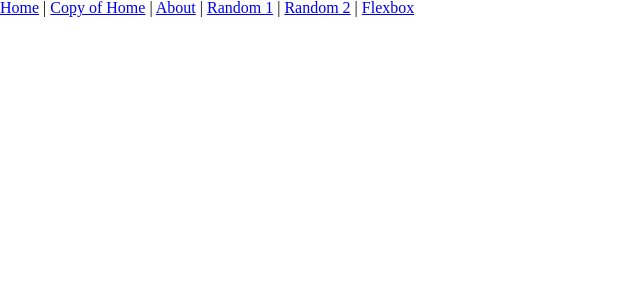
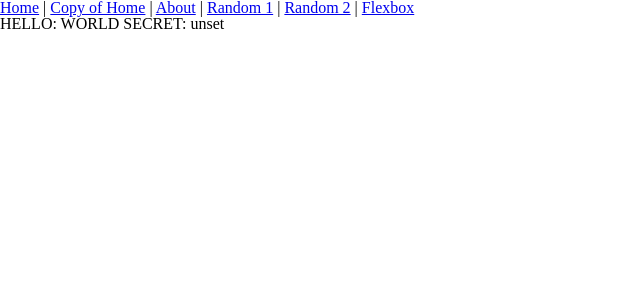
Before and after one commit to weatbix-kid/vue-test-app, a Vue app: page / in a window 1280 px wide. Shown: the top 300 px of the page, without its empty margins (0-640 px from the left). Built offline with nearby package versions, Linux system fonts and the light colour scheme; no server answers.

Commit message:
.env vars and files

```diff
--- a/src/views/Home.vue
+++ b/src/views/Home.vue
@@ -2,12 +2,16 @@
   <div class='home'>
     <div v-if="!loading">
       {{ info.USD }}
+
+      HELLO: {{ hello }}
+      SECRET: {{ secret }}
     </div>
   </div>
 </template>
 
 <script>
 import axios from 'axios'
+import { log } from 'util';
 
 export default {
   name: 'home',
@@ -15,7 +19,9 @@ export default {
     return {
       info: '',
       loading: '',
-      errored: ''
+      errored: '',
+      hello: '',
+      secret: ''
     }
   },
   methods: {
@@ -25,7 +31,9 @@ export default {
     // Computed
   },
   mounted() {
-    console.log('Hola ma mia');
+    this.hello = process.env.VUE_APP_HELLO
+    this.secret = process.env.VUE_APP_SECRET
+    console.log(`ID:${process.env.VUE_APP_OD_API_ID} KEY:${process.env.VUE_APP_OD_API_KEY}`);
 
     axios
       .get('https://api.coindesk.com/v1/bpi/currentprice.json')
```
Also changed, not shown: 2 other files (tests, documents, lock files or other folders).
